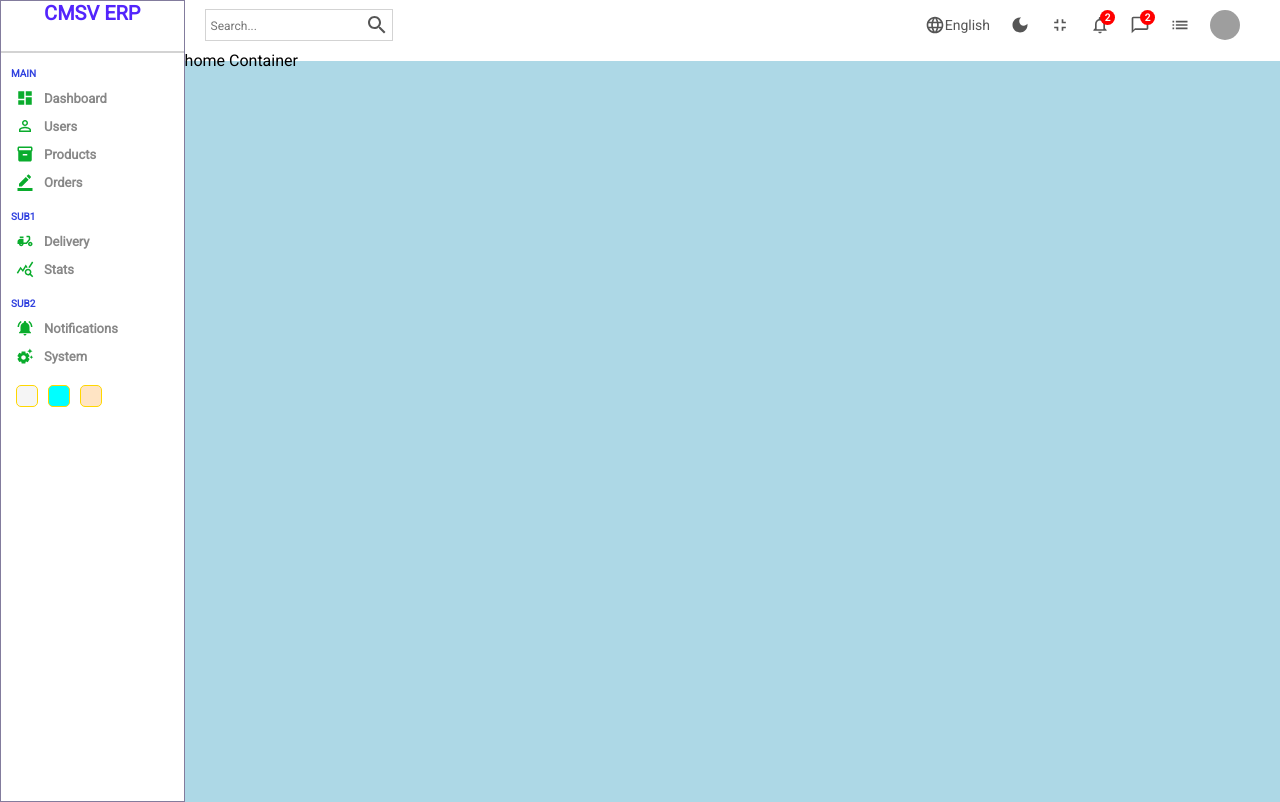
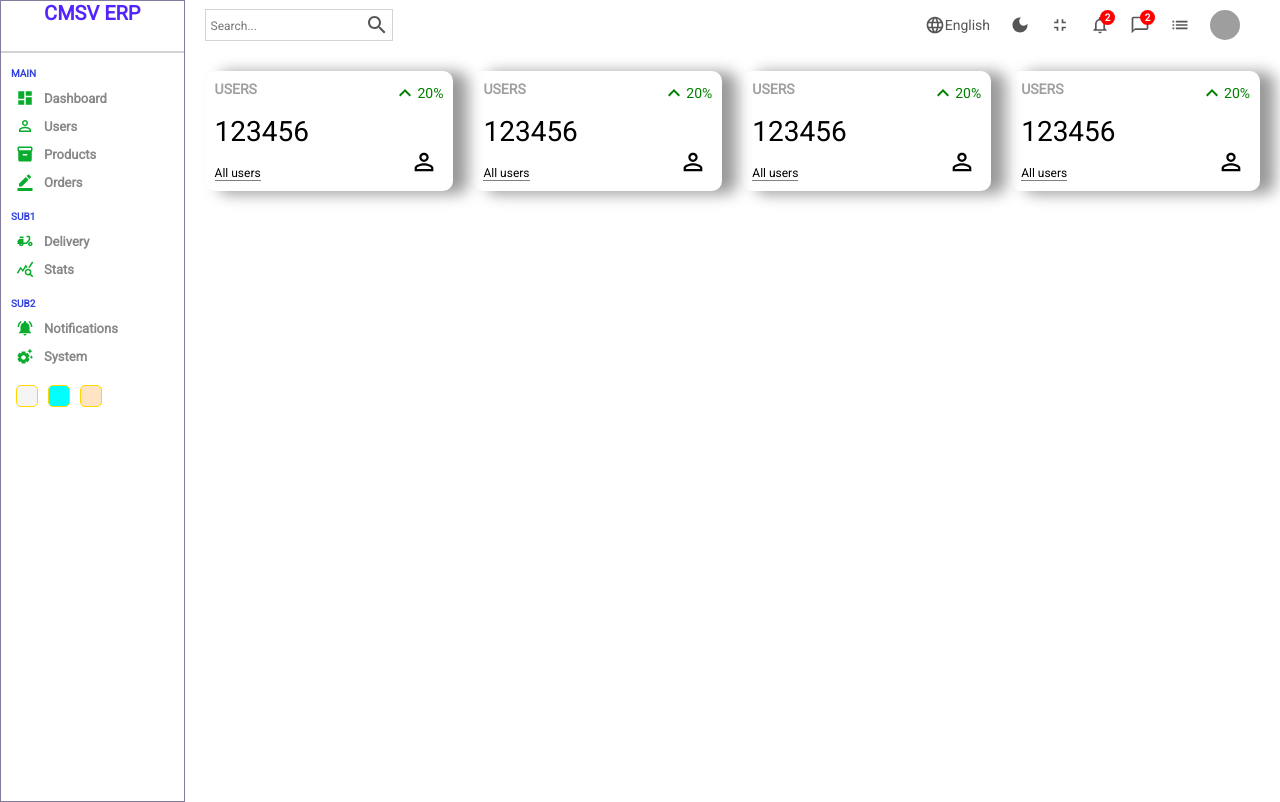
Before and after one commit to vip7009pro/cmsvwebapp, a React (Create React App) app: page /login in a window 1280 px wide. Built offline with nearby package versions, Linux system fonts and the light colour scheme; grey boxes are pictures that could not be loaded.

Commit message:
nang cap

```diff
--- /dev/null
+++ b/src/components/Widget/Widget.jsx
@@ -0,0 +1,22 @@
+import React from 'react'
+import "../Widget/Widget.scss"
+import KeyboardArrowUpIcon from '@mui/icons-material/KeyboardArrowUp';
+import PersonOutlineOutlinedIcon from '@mui/icons-material/PersonOutlineOutlined';
+export default function Widget({type}) {
+  return (
+    <div className='widget'>
+        <div className="left">
+            <span className="title">USERS</span>
+            <span className="counter">123456</span>
+            <span className="link">All users</span>
+        </div>
+        <div className="right">
+            <div className="percentage positive">
+                <KeyboardArrowUpIcon/>
+                20%
+            </div>
+            <PersonOutlineOutlinedIcon className='icon' />
+        </div>
+    </div>
+  )
+}
--- /dev/null
+++ b/src/components/Widget/Widget.scss
@@ -0,0 +1,47 @@
+.widget {
+    display: flex;
+    flex: 1;
+    padding:10px;
+    justify-content: space-between;
+    -webkit-box-shadow: 14px 2px 15px 1px rgba(0,0,0,0.4);
+    box-shadow: 14px 2px 15px 1px rgba(0,0,0,0.4);
+    border-radius: 10px;
+    height: 100px;
+    .left, .right {
+        display: flex;
+        flex-direction: column;
+        justify-content: space-between;
+        .title {
+            font-weight: bold;
+            font-size: 14px;
+            color: rgb(160, 160, 160);
+        }
+        .counter {
+            font-size: 28px;
+            font-weight: 300;
+        }
+        .link {
+            width: max-content;
+            font-size: 12px;
+            border-bottom: 1px solid gray;
+        }
+        .percentage {
+            display: flex;
+            align-items: center;
+            font-size: 14px;
+            &.positive {
+                color: green;
+            }
+            &.negative {
+                color: red;
+            }
+        }
+
+        .icon {
+            font-size: 28px;
+            padding: 5px;
+            border-radius: 5px;
+            align-self: flex-end;
+        }
+    }
+}
--- a/src/pages/home/Home.jsx
+++ b/src/pages/home/Home.jsx
@@ -1,6 +1,7 @@
 import React from 'react'
 import Navbar from '../../components/Navbar/Navbar'
 import Sidebar from '../../components/Sidebar/Sidebar'
+import Widget from '../../components/Widget/Widget'
 import '../home/home.scss'
 
 
@@ -10,7 +11,12 @@ function Home() {
         <Sidebar/>
         <div className="homeContainer">
           <Navbar/>
-          home Container
+          <div className="widgets">
+            <Widget type='user'/>
+            <Widget type='order'/>
+            <Widget type='earning'/>
+            <Widget type='balance'/>
+          </div>
         </div>
     </div>
   )
--- a/src/pages/home/home.scss
+++ b/src/pages/home/home.scss
@@ -1,7 +1,11 @@
 .home {
   display: flex;
   .homeContainer {
-      background-color: lightblue;
       flex: 6;
+      .widgets {
+        display: flex;
+        padding: 20px;
+        gap: 20px;
+      }
   }
 }
```
